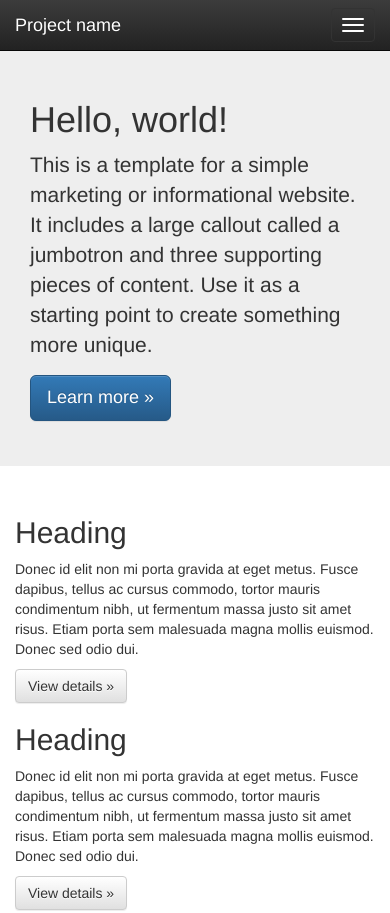
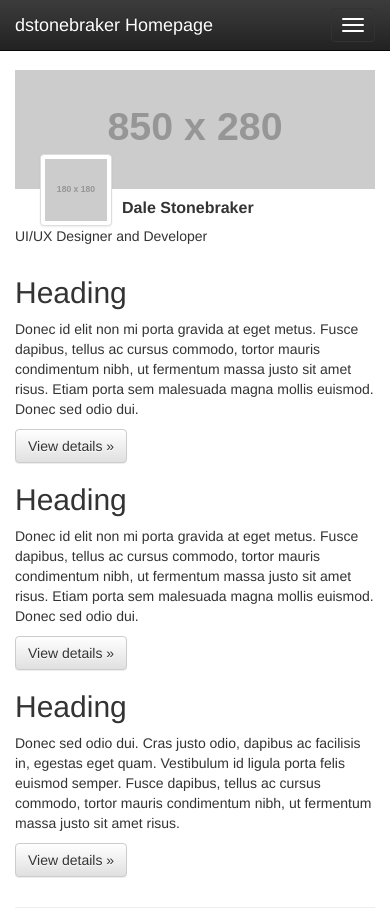
Before and after one commit to dstonebraker/homepage, a plain HTML site: page index.html in a window 390 px wide. Shown: the top 913 px of the page. Drawn offline with nearby package versions, Linux system fonts and the light colour scheme; placeholder pictures from the web are drawn by us.

Commit message:
Mainpage
Added a new featured / Jumbotron like element for a main image and bio
image.

```diff
--- a/css/main.css
+++ b/css/main.css
@@ -3,3 +3,33 @@
 /* ==========================================================================
    Author's custom styles
    ========================================================================== */
+
+
+.ds-profile img.ds-image-lg{
+    z-index: 0;
+    width: 100%;
+    margin-bottom: 10px;
+}
+
+.ds-image-profile
+{
+    margin: -90px 10px 0px 50px;
+    z-index: 9;
+    width: 20%;
+}
+
+@media (max-width:768px)
+{
+
+.ds-profile-text>h1{
+    font-weight: 700;
+    font-size:16px;
+}
+
+.ds-image-profile
+{
+    margin: -45px 10px 0px 25px;
+    z-index: 9;
+    width: 20%;
+}
+}
--- a/index.html
+++ b/index.html
@@ -36,7 +36,7 @@
             <span class="icon-bar"></span>
             <span class="icon-bar"></span>
           </button>
-          <a class="navbar-brand" href="#">Project name</a>
+          <a class="navbar-brand" href="#">dstonebraker Homepage</a>
         </div>
         <div id="navbar" class="navbar-collapse collapse">
           <form class="navbar-form navbar-right" role="form">
@@ -52,14 +52,16 @@
       </div>
     </nav>
 
-    <!-- Main jumbotron for a primary marketing message or call to action -->
-    <div class="jumbotron">
-      <div class="container">
-        <h1>Hello, world!</h1>
-        <p>This is a template for a simple marketing or informational website. It includes a large callout called a jumbotron and three supporting pieces of content. Use it as a starting point to create something more unique.</p>
-        <p><a class="btn btn-primary btn-lg" href="#" role="button">Learn more &raquo;</a></p>
-      </div>
+<div class="container">
+    <div class="ds-profile">
+        <img align="left" class="ds-image-lg" src="http://placehold.it/850x280" alt="Profile image example"/>
+        <img align="left" class="ds-image-profile thumbnail" src="http://placehold.it/180x180" alt="Profile image example"/>
+        <div class="ds-profile-text">
+            <h1>Dale Stonebraker</h1>
+            <p>UI/UX Designer and Developer</p>
+        </div>
     </div>
+</div> <!-- /container -->
 
     <div class="container">
       <!-- Example row of columns -->
```
